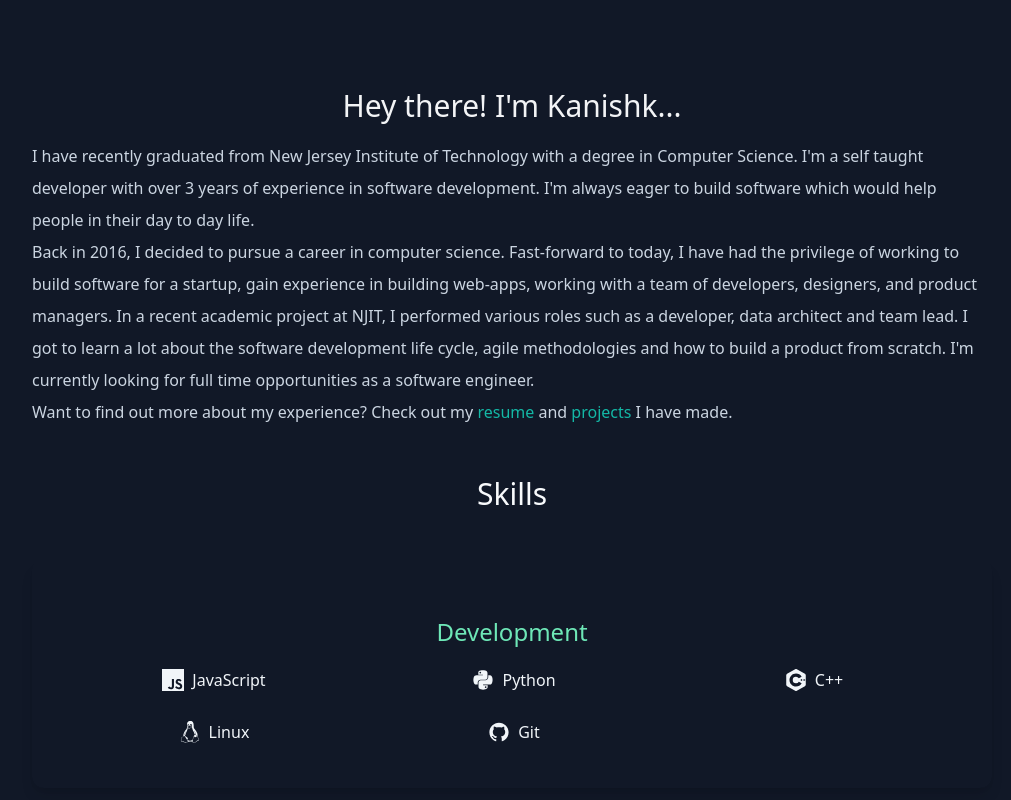
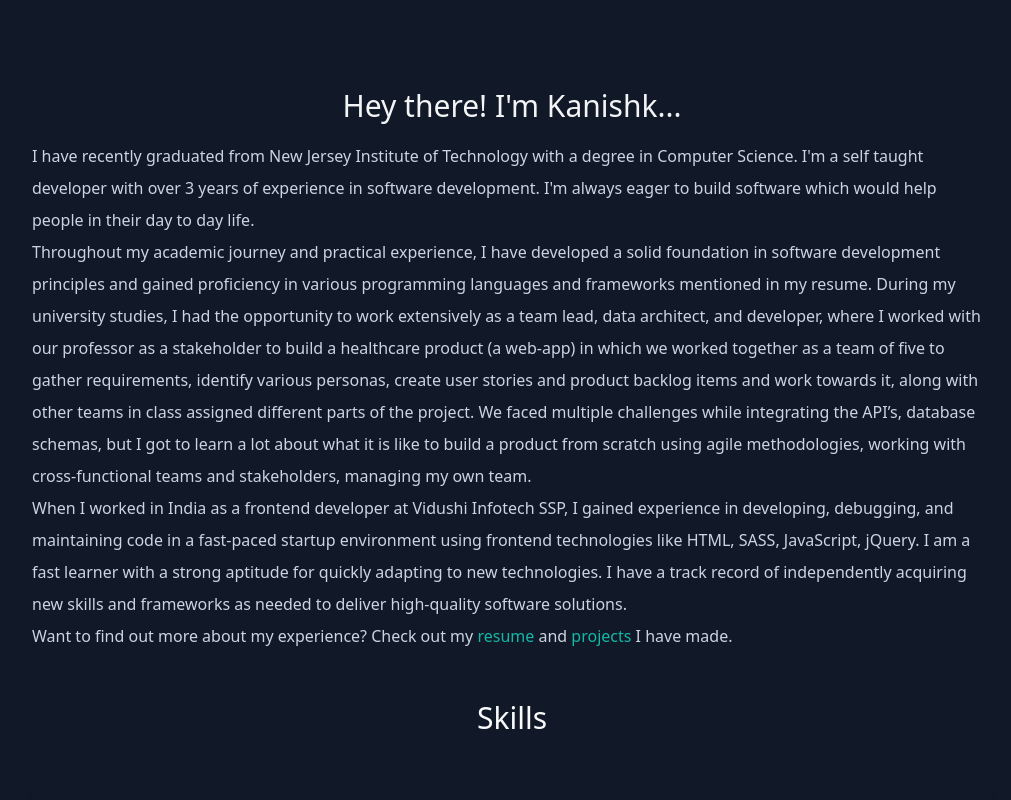
Before and after one commit to kanishk44/portfolio, a Next.js app: page / in a window 1280 px wide. Shown: the part 1040-1840 px from the top of the page, without its empty margins (128-1139 px from the left). Built offline with nearby package versions, Linux system fonts and the light colour scheme.

Commit message:
Updated resume

```diff
--- a/components/timeline.js
+++ b/components/timeline.js
@@ -64,10 +64,12 @@ const Timeline = ({ darkMode }) => {
             Ying Wu College of Computing
           </h4>
           <p>
-            Assisted students with their assignments and projects in the
-            Operating Systems course. Helped students to understand how to build
-            Linux Kernel Modules, and write Bash scripts, and solve homework
-            problems.
+            Worked closely with the course instructor to ideate & design lab
+            assignments for linux kernel programming Guided students during lab
+            assignments related to building linux kernel and writing simple
+            kernel modules Helped students in homework problems related to OS
+            concepts such as scheduling, memory management, deadlock, and
+            paging, etc
           </p>
         </VerticalTimelineElement>
 
@@ -112,10 +114,11 @@ const Timeline = ({ darkMode }) => {
             Frontend Developer
           </h4>
           <p>
-            Developed and maintained and shipped production code for in-house
-            and client websites primarily using HTML, CSS, Sass, JavaScript, and
-            Bootstrap/jQuery using a headless CMS. Tested code for cross-browser
-            compatibility and responsiveness.
+            Collaborated with teams across design, tech, and product in a
+            fast-paced startup environment. Developed, documented and maintained
+            code for in-house and client websites using HTML, SCSS, Bootstrap,
+            JavaScript and jQuery. Tested sites in various browsers and devices
+            to ensure cross-browser compatibility and responsiveness.
           </p>
         </VerticalTimelineElement>
       </VerticalTimeline>
--- a/pages/index.js
+++ b/pages/index.js
@@ -136,16 +136,30 @@ export default function Home() {
               I&apos;m always eager to build software which would help people in
               their day to day life.
               <br />
-              Back in 2016, I decided to pursue a career in computer science.
-              Fast-forward to today, I have had the privilege of working to
-              build software for a startup, gain experience in building
-              web-apps, working with a team of developers, designers, and
-              product managers. In a recent academic project at NJIT, I
-              performed various roles such as a developer, data architect and
-              team lead. I got to learn a lot about the software development
-              life cycle, agile methodologies and how to build a product from
-              scratch. I&apos;m currently looking for full time opportunities as
-              a software engineer.
+              Throughout my academic journey and practical experience, I have
+              developed a solid foundation in software development principles
+              and gained proficiency in various programming languages and
+              frameworks mentioned in my resume. During my university studies, I
+              had the opportunity to work extensively as a team lead, data
+              architect, and developer, where I worked with our professor as a
+              stakeholder to build a healthcare product (a web-app) in which we
+              worked together as a team of five to gather requirements, identify
+              various personas, create user stories and product backlog items
+              and work towards it, along with other teams in class assigned
+              different parts of the project. We faced multiple challenges while
+              integrating the API’s, database schemas, but I got to learn a lot
+              about what it is like to build a product from scratch using agile
+              methodologies, working with cross-functional teams and
+              stakeholders, managing my own team.
+              <br />
+              When I worked in India as a frontend developer at Vidushi Infotech
+              SSP, I gained experience in developing, debugging, and maintaining
+              code in a fast-paced startup environment using frontend
+              technologies like HTML, SASS, JavaScript, jQuery. I am a fast
+              learner with a strong aptitude for quickly adapting to new
+              technologies. I have a track record of independently acquiring new
+              skills and frameworks as needed to deliver high-quality software
+              solutions.
               <br />
               Want to find out more about my experience? Check out my{" "}
               <span
```
Also changed, not shown: 1 other file (tests, documents, lock files or other folders).
